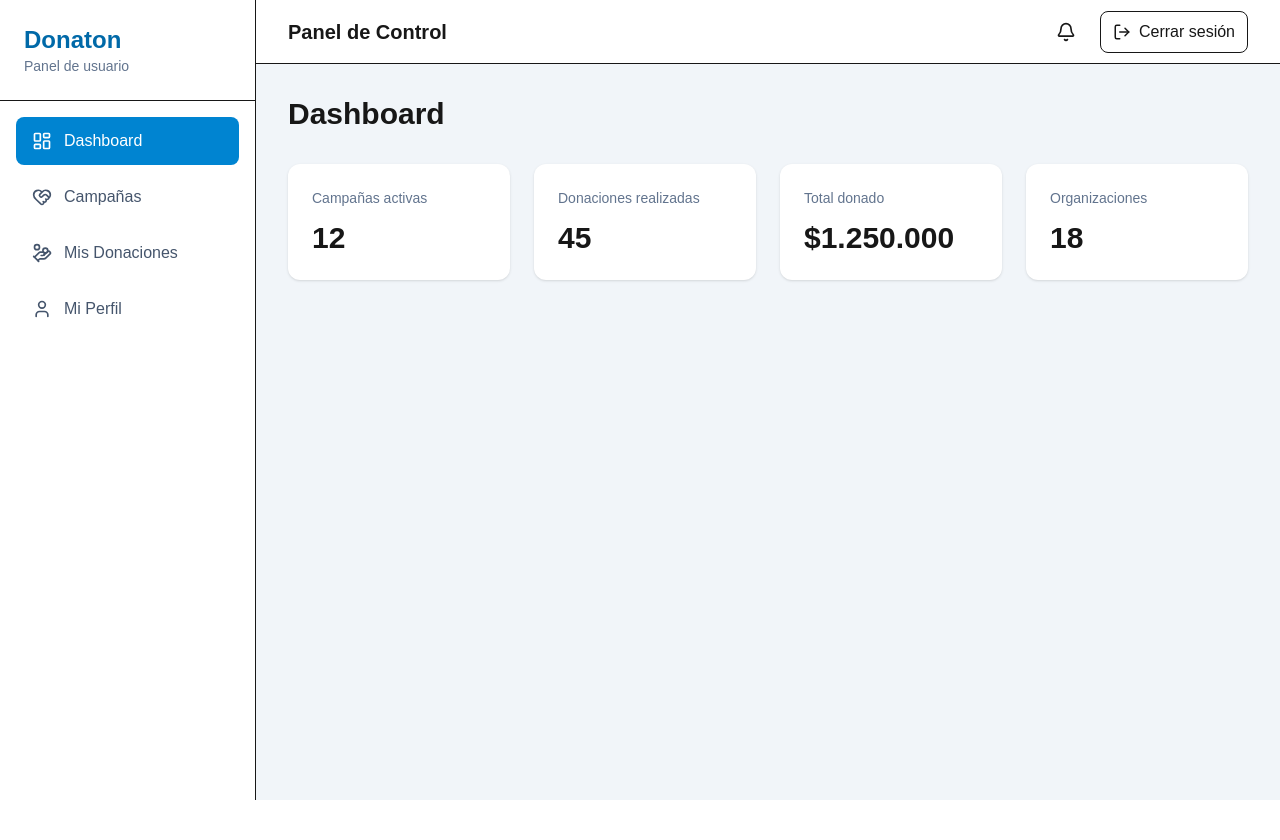
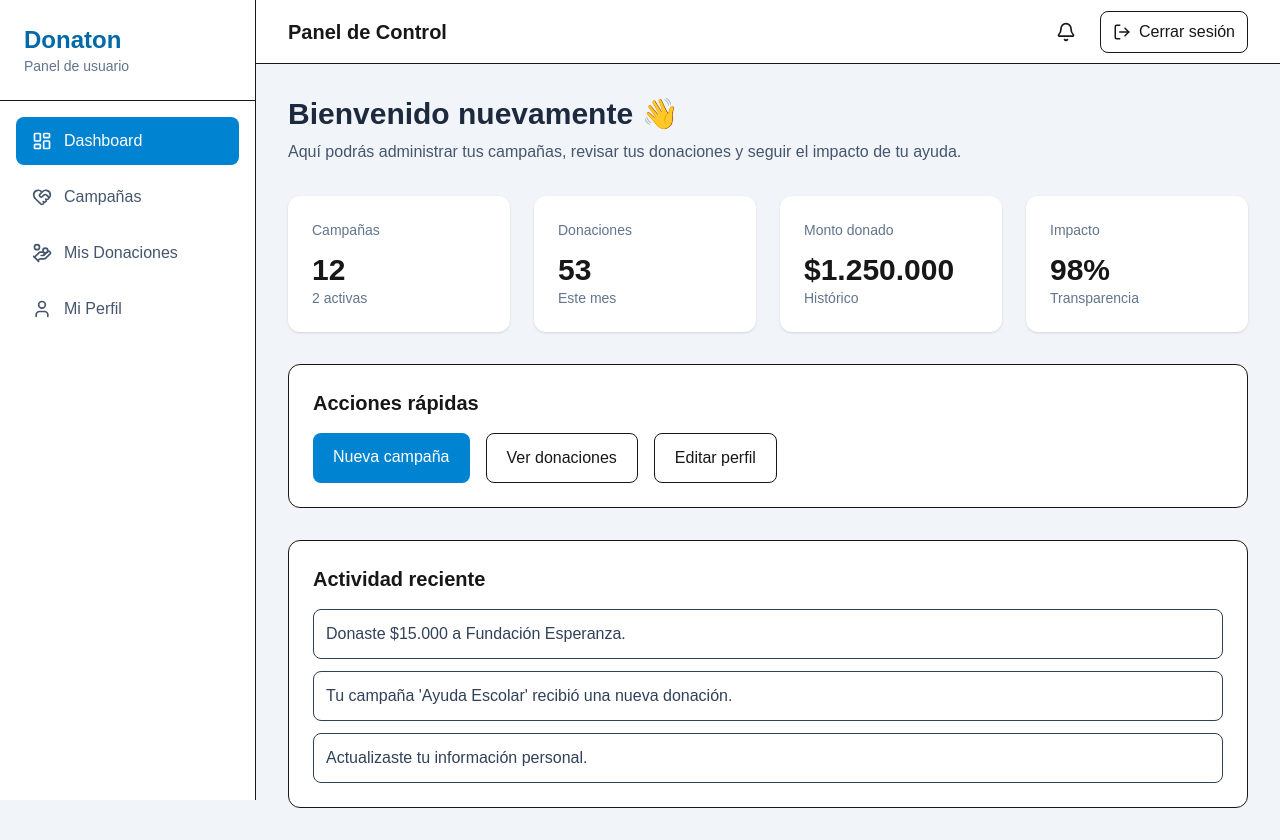
Before and after one commit to SmCarrera22/Donaton-platform, a Next.js app in the folder frontend/: page /dashboard in a window 1280 px wide. Before the commit the page ends 800 px from the top, so only its background shows below. Built offline with nearby package versions, Linux system fonts and the light colour scheme.

Commit message:
feat: dashboard base layout

```diff
--- a/frontend/app/(protected)/dashboard/page.tsx
+++ b/frontend/app/(protected)/dashboard/page.tsx
@@ -1,29 +1,15 @@
-import StatsCard from "@/components/cards/StatsCard";
+import DashboardWelcome from "@/components/dashboard/DashboardWelcome";
+import StatisticsGrid from "@/components/dashboard/StatisticsGrid";
+import QuickActions from "@/components/dashboard/QuickActions";
+import RecentActivity from "@/components/dashboard/RecentActivity";
 
 export default function DashboardPage() {
     return (
-        <section>
-            <h1 className="mb-8 text-3xl font-bold">
-                Dashboard
-            </h1>
-            <div className="grid gap-6 md:grid-cols-2 xl:grid-cols-4">
-                <StatsCard
-                    title="Campañas activas"
-                    value="12"
-                />
-                <StatsCard
-                    title="Donaciones realizadas"
-                    value="45"
-                />
-                <StatsCard
-                    title="Total donado"
-                    value="$1.250.000"
-                />
-                <StatsCard
-                    title="Organizaciones"
-                    value="18"
-                />
-            </div>
-        </section>
+        <>
+            <DashboardWelcome />
+            <StatisticsGrid />
+            <QuickActions />
+            <RecentActivity />
+        </>
     );
 }
--- a/frontend/components/cards/StatsCard.tsx
+++ b/frontend/components/cards/StatsCard.tsx
@@ -1,11 +1,13 @@
 interface Props {
     title: string;
     value: string;
+    subtitle: string;
 }
 
 export default function StatsCard({
                                       title,
                                       value,
+                                      subtitle,
                                   }: Props) {
     return (
         <div className="rounded-xl bg-white p-6 shadow-sm">
@@ -15,6 +17,9 @@ export default function StatsCard({
             <h2 className="mt-3 text-3xl font-bold">
                 {value}
             </h2>
+            <p className="text-sm text-slate-500">
+                {subtitle}
+            </p>
         </div>
     );
 }
--- /dev/null
+++ b/frontend/components/dashboard/DashboardWelcome.tsx
@@ -0,0 +1,15 @@
+export default function DashboardWelcome() {
+    return (
+        <section className="mb-8">
+            <h1 className="text-3xl font-bold text-slate-800">
+                Bienvenido nuevamente 👋
+            </h1>
+
+            <p className="mt-2 text-slate-600">
+                Aquí podrás administrar tus campañas,
+                revisar tus donaciones y seguir el impacto
+                de tu ayuda.
+            </p>
+        </section>
+    );
+}
--- /dev/null
+++ b/frontend/components/dashboard/QuickActions.tsx
@@ -0,0 +1,38 @@
+import Link from "next/link";
+
+export default function QuickActions() {
+    return (
+        <section className="mt-8 rounded-xl border bg-white p-6">
+
+            <h2 className="mb-4 text-xl font-semibold">
+                Acciones rápidas
+            </h2>
+
+            <div className="flex flex-wrap gap-4">
+
+                <Link
+                    href="/campaigns"
+                    className="rounded-lg bg-sky-600 px-5 py-3 text-white hover:bg-sky-700 transition"
+                >
+                    Nueva campaña
+                </Link>
+
+                <Link
+                    href="/donations"
+                    className="rounded-lg border px-5 py-3 hover:bg-slate-100 transition"
+                >
+                    Ver donaciones
+                </Link>
+
+                <Link
+                    href="/profile"
+                    className="rounded-lg border px-5 py-3 hover:bg-slate-100 transition"
+                >
+                    Editar perfil
+                </Link>
+
+            </div>
+
+        </section>
+    );
+}
--- /dev/null
+++ b/frontend/components/dashboard/RecentActivity.tsx
@@ -0,0 +1,33 @@
+export default function RecentActivity() {
+
+    const activities = [
+        "Donaste $15.000 a Fundación Esperanza.",
+        "Tu campaña 'Ayuda Escolar' recibió una nueva donación.",
+        "Actualizaste tu información personal."
+    ];
+
+    return (
+        <section className="mt-8 rounded-xl border bg-white p-6">
+
+            <h2 className="mb-4 text-xl font-semibold">
+                Actividad reciente
+            </h2>
+
+            <ul className="space-y-3">
+
+                {activities.map((activity) => (
+
+                    <li
+                        key={activity}
+                        className="rounded-lg border p-3 text-slate-700"
+                    >
+                        {activity}
+                    </li>
+
+                ))}
+
+            </ul>
+
+        </section>
+    );
+}
--- /dev/null
+++ b/frontend/components/dashboard/StatisticsGrid.tsx
@@ -0,0 +1,33 @@
+import StatsCard from "@/components/cards/StatsCard";
+
+export default function StatisticsGrid() {
+    return (
+        <section className="grid gap-6 md:grid-cols-2 xl:grid-cols-4">
+
+            <StatsCard
+                title="Campañas"
+                value="12"
+                subtitle="2 activas"
+            />
+
+            <StatsCard
+                title="Donaciones"
+                value="53"
+                subtitle="Este mes"
+            />
+
+            <StatsCard
+                title="Monto donado"
+                value="$1.250.000"
+                subtitle="Histórico"
+            />
+
+            <StatsCard
+                title="Impacto"
+                value="98%"
+                subtitle="Transparencia"
+            />
+
+        </section>
+    );
+}
```
